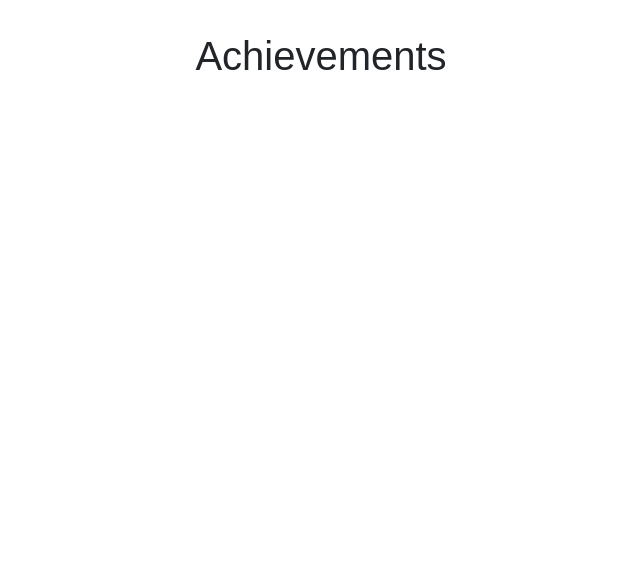
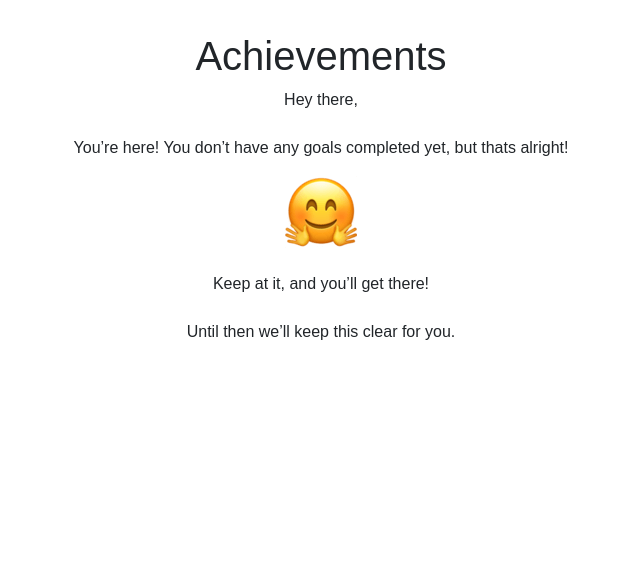
Before and after one commit to nlimtung/financialhackathon, a Django app: page /habits/completed in a window 1280 px wide. Shown: the top 584 px of the page, without its empty margins (319-959 px from the left). Run offline with Django 4.2, Linux system fonts and the light colour scheme; the visitor is signed in with stand-in values (Sample User, id 1); data that the repository does not hold is empty; some web fonts are replaced.

Commit message:
adding complete page empty state

```diff
--- a/main_app/static/css/base.css
+++ b/main_app/static/css/base.css
@@ -294,3 +294,7 @@
     background-position: center;
 
 }
+.center {
+    display: flex;
+    justify-content: center;
+}
--- a/main_app/templates/habits/completed.html
+++ b/main_app/templates/habits/completed.html
@@ -1,10 +1,10 @@
 {% extends 'base.html' %}
 {% block content %}
-<div class = "index-page">
+<div class = "completed-page">
     <h1>Achievements</h1>
+
+    {%if completed_habits.count%}
         {% for completed in completed_habits %}
-
-
 
             <div class = "completed-card">
                 <div class = "completed-image"style="background-image: url({{completed.goal_image.url}})"></div>
@@ -12,27 +12,30 @@
                 <div class = "completed-text">
                     <li>{{ completed.item }}</li>
                     <li>${{completed.initial_item_cost}}</li>
-
+                </div>
             </div>
 
+        {% endfor %}
 
-<!--
-                <div class=" index-photo"style="background-image: url({{habit.goal_image.url}})"> </div>
-                <div class= "index-text">
-                    <li>${{ completed.item_cost }}</li>
+    {%else%}
 
+        <p>
+            Hey there, <br/><br/>
+            You’re here!
+            You don’t have any goals completed yet, but thats alright!<br/>
+        </p>
+    <div class = "center">
+        <img src="/static/css/images/HuggingsFace.png"  width="72" height="72">
     </div>
+        <p>
+            <br/>
+            Keep at it, and you’ll get there!<br/><br/>
 
-                </a>
+            Until then we’ll keep this clear for you.
+        </p>
 
-            </div>     -->
+    {% endif %}
 
-        </div>
-
-
-
-
-    {% endfor %}
 
 </div>
 
--- a/main_app/templates/habits/detail.html
+++ b/main_app/templates/habits/detail.html
@@ -123,7 +123,7 @@
             <td>${{ habit.habit_cost }}</td>
         </tr>
     </table>
-    <p class = "detail-sentence"> you've saved {{habit.click_count}} {{habit.habit_item}} </br> when you reached your {{habit.item}}</p>
+    <p class = "detail-sentence"> You've saved {{habit.click_count}} {{habit.habit_item}}s </br> when you reached your {{habit.item}}</p>
 
 
 
@@ -165,7 +165,7 @@
             </tr>
         </table>
 
-        <p class = "detail-sentence"> you've saved {{habit.click_count}} {{habit.habit_item}} </br> on your way to your {{habit.item}}</p>
+        <p class = "detail-sentence"> You've saved {{habit.click_count}} {{habit.habit_item}}s </br> on your way to your {{habit.item}}</p>
 
         {% endif %}
 
```
Also changed, not shown: main_app/static/css/images/HuggingsFace.png (added). Lines whose indentation alone changed are shown as unchanged.
